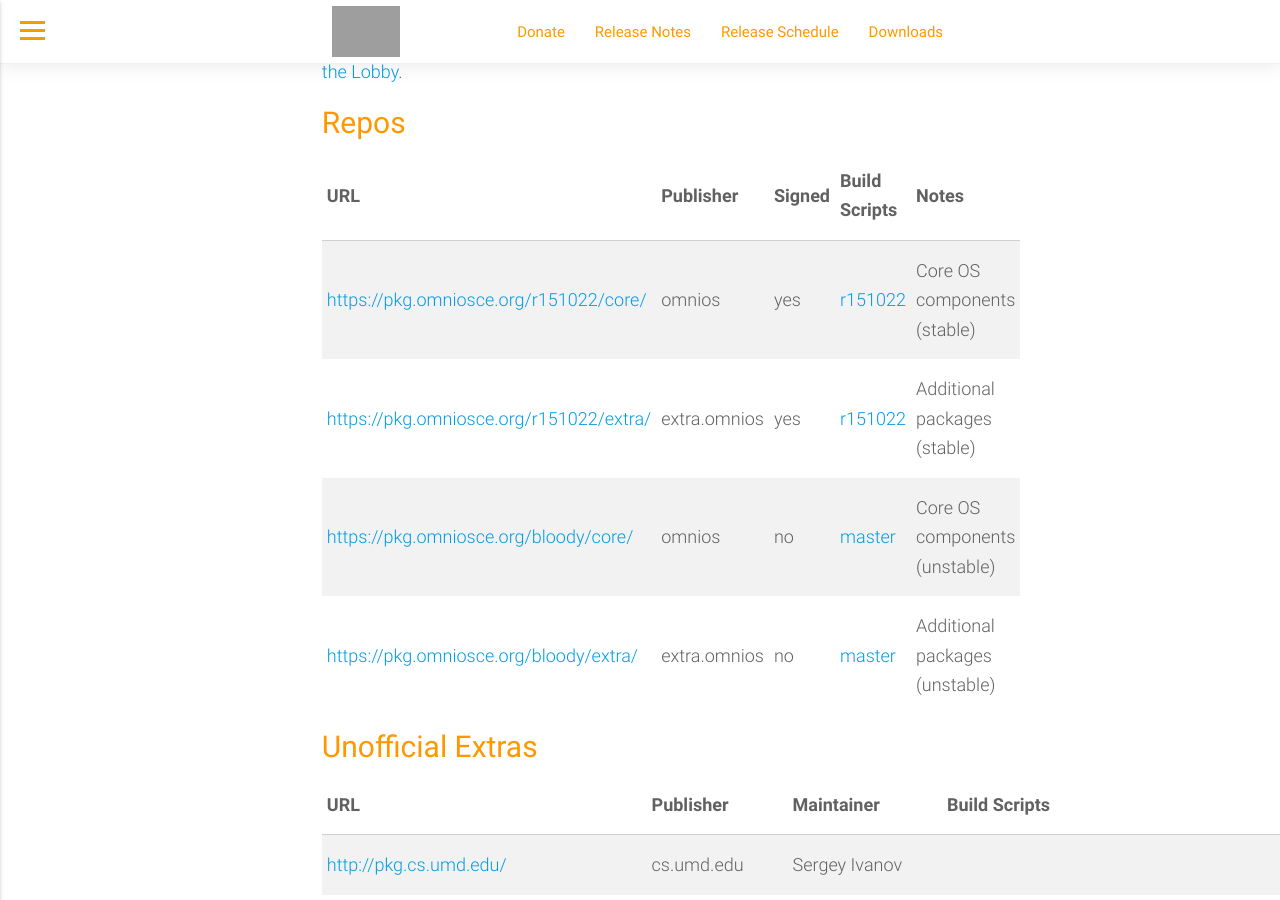
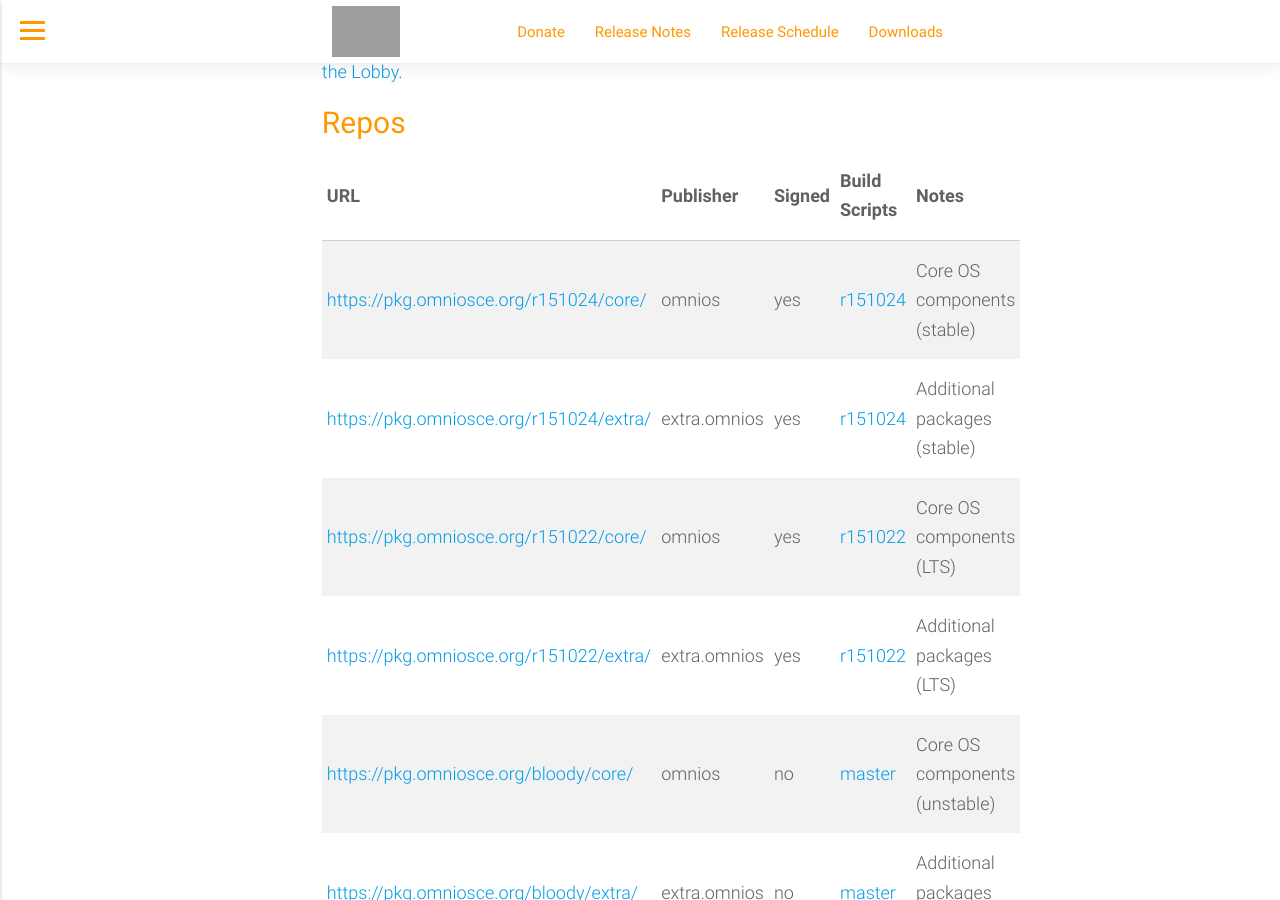
Before and after one commit to omniosorg/omniosorg.github.io, a Jekyll site: the page built from _docs/info/ipsrepos.md, in a window 1280 px wide and 900 px high, scrolled down 322 px. Built offline with Jekyll 4.4.1, drawn with Linux system fonts in a browser that asks for light colours; grey boxes are pictures that could not be loaded.

Commit message:
adding r151024 repos

```diff
--- a/_docs/info/ipsrepos.md
+++ b/_docs/info/ipsrepos.md
@@ -20,8 +20,10 @@ touch [in the Lobby](https://gitter.im/omniosorg/Lobby).
 
 | URL                                        | Publisher    | Signed | Build Scripts                                                     | Notes                                       |
 |--------------------------------------------|--------------|--------|-------------------------------------------------------------------|---------------------------------------------|
-| <https://pkg.omniosce.org/r151022/core/>   | omnios       | yes    | [r151022](https://github.com/omniosorg/omnios-build/tree/r151022) | Core OS components (stable)
-| <https://pkg.omniosce.org/r151022/extra/>  | extra.omnios | yes    | [r151022](https://github.com/omniosorg/omnios-extra/tree/r151022) | Additional packages (stable)
+| <https://pkg.omniosce.org/r151024/core/>   | omnios       | yes    | [r151024](https://github.com/omniosorg/omnios-build/tree/r151024) | Core OS components (stable)
+| <https://pkg.omniosce.org/r151024/extra/>  | extra.omnios | yes    | [r151024](https://github.com/omniosorg/omnios-extra/tree/r151024) | Additional packages (stable)
+| <https://pkg.omniosce.org/r151022/core/>   | omnios       | yes    | [r151022](https://github.com/omniosorg/omnios-build/tree/r151022) | Core OS components (LTS)
+| <https://pkg.omniosce.org/r151022/extra/>  | extra.omnios | yes    | [r151022](https://github.com/omniosorg/omnios-extra/tree/r151022) | Additional packages (LTS)
 | <https://pkg.omniosce.org/bloody/core/>    | omnios       | no     | [master](https://github.com/omniosorg/omnios-build)               | Core OS components (unstable)
 | <https://pkg.omniosce.org/bloody/extra/>   | extra.omnios | no     | [master](https://github.com/omniosorg/omnios-extra)               | Additional packages (unstable)
 
```
